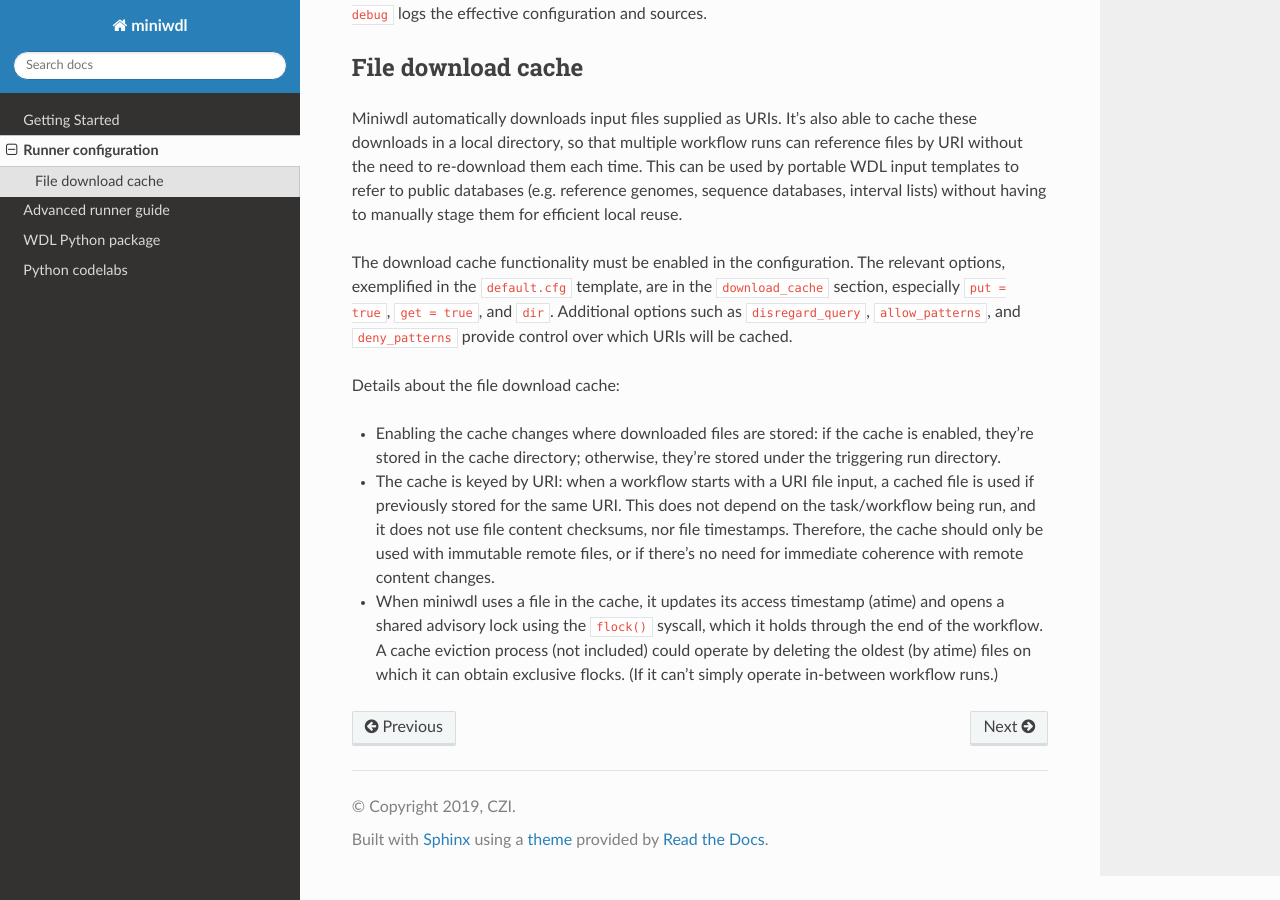
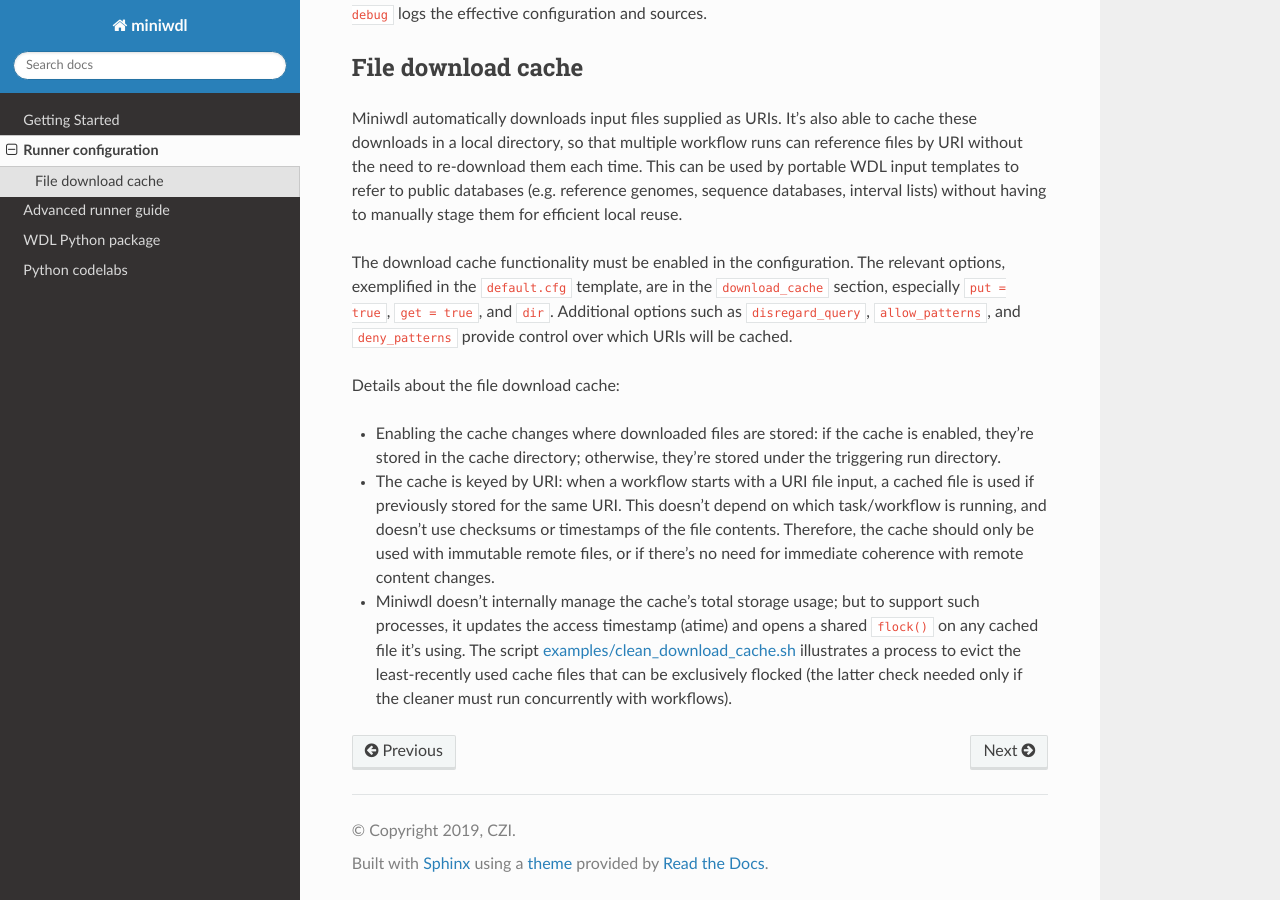
Before and after one commit to chanzuckerberg/miniwdl, a Sphinx documentation site: the page built from docs/runner_config.md, in a window 1280 px wide and 900 px high, scrolled down 910 px. Built offline with Sphinx 7.4.7 and the Read the Docs theme 2.0.0, drawn with Linux system fonts in a browser that asks for light colours.

Commit message:
add examples/clean_download_cache.sh

```diff
--- a/docs/runner_config.md
+++ b/docs/runner_config.md
@@ -32,5 +32,5 @@ The download cache functionality must be enabled in the configuration. The relev
 Details about the file download cache:
 
 * Enabling the cache changes where downloaded files are stored: if the cache is enabled, they're stored in the cache directory; otherwise, they're stored under the triggering run directory.
-* The cache is keyed by URI: when a workflow starts with a URI file input, a cached file is used if previously stored for the same URI. This does not depend on the task/workflow being run, and it does not use file content checksums, nor file timestamps. Therefore, the cache should only be used with immutable remote files, or if there's no need for immediate coherence with remote content changes.
-* When miniwdl uses a file in the cache, it updates its access timestamp (atime) and opens a shared advisory lock using the `flock()` syscall, which it holds through the end of the workflow. A cache eviction process (not included) could operate by deleting the oldest (by atime) files on which it can obtain exclusive flocks. (If it can't simply operate in-between workflow runs.)
+* The cache is keyed by URI: when a workflow starts with a URI file input, a cached file is used if previously stored for the same URI. This doesn't depend on which task/workflow is running, and doesn't use checksums or timestamps of the file contents. Therefore, the cache should only be used with immutable remote files, or if there's no need for immediate coherence with remote content changes.
+* Miniwdl doesn't internally manage the cache's total storage usage; but to support such processes, it updates the access timestamp (atime) and opens a shared `flock()` on any cached file it's using. The script [examples/clean_download_cache.sh](https://github.com/chanzuckerberg/miniwdl/blob/master/examples/clean_download_cache.sh) illustrates a process to evict the least-recently used cache files that can be exclusively flocked (the latter check needed only if the cleaner must run concurrently with workflows).
```
Also changed, not shown: 2 other files.
